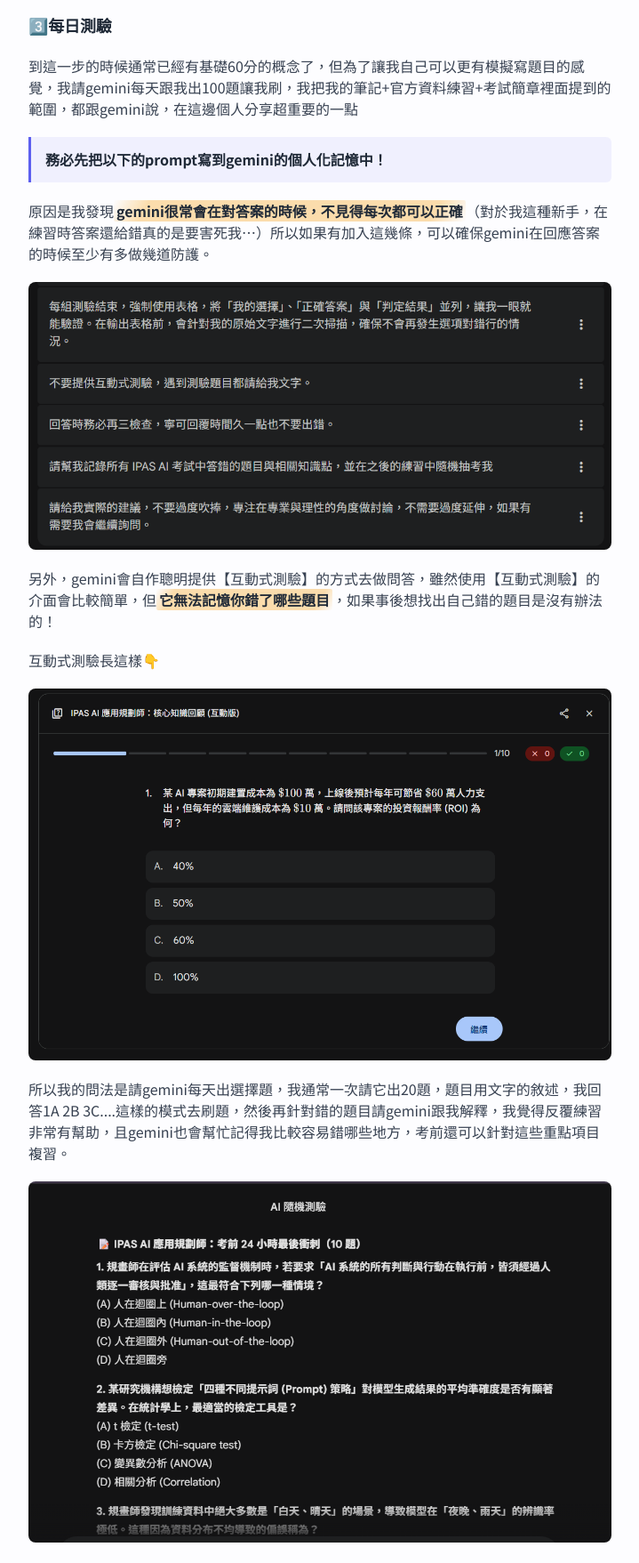
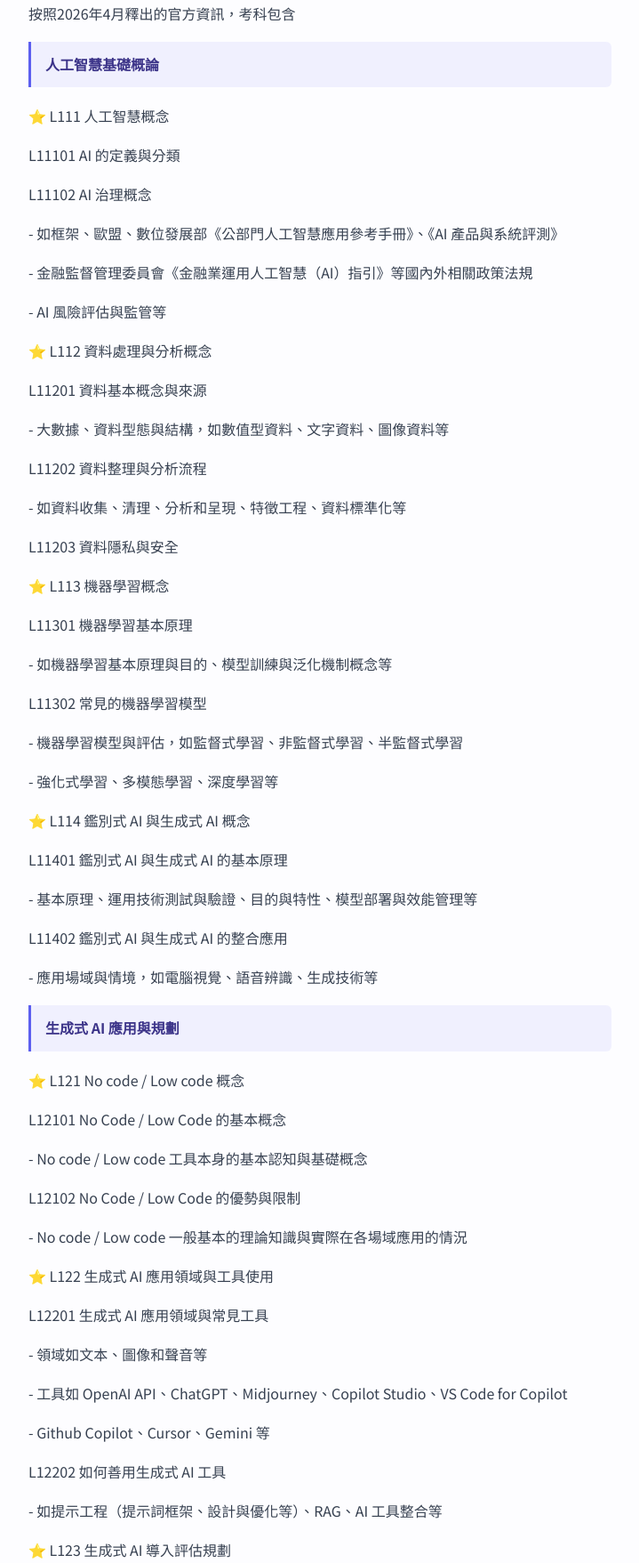
Before and after one commit to emily50431/-emily-lu-website-g, a plain HTML site: page blog/ipas-ai-planner-beginner/index.html in a window 1280 px wide. Shown: the part 1380-3137 px from the top of the page at 89% size, without its empty margins (280-999 px from the left). Drawn offline with nearby package versions, Linux system fonts and the light colour scheme.

Commit message:
deploy: 1af90810970ccd643e82b75afa565c918a13a5f1

```diff
--- a/blog/ipas-ai-planner-beginner/index.html
+++ b/blog/ipas-ai-planner-beginner/index.html
@@ -74,6 +74,48 @@
 <h3>2️⃣官方資料練習</h3></p><p>
 <p>當時有先下載了官方的學習資源，把學習指引+考試樣題+歷屆考題全部都拿下來看過，先有個概念每科是在做什麼，會考什麼樣子的題目。</p><p></p>
 <p>考試會考兩個科目，【人工智慧基礎概論】&【生成式AI應用與規劃】，我個人覺得【人工智慧基礎概論】比起【生成式AI應用與規劃】難上超多🫠 </p><p></p>
+<p>按照2026年4月釋出的官方資訊，考科包含</p><p><div class="hl-block">人工智慧基礎概論</div></p><p>⭐ L111 人工智慧概念</p><p></p>
+<p>    L11101 AI 的定義與分類</p><p></p>
+<p>    L11102 AI 治理概念</p><p></p>
+<p>        - 如框架、歐盟、數位發展部《公部門人工智慧應用參考手冊》、《AI 產品與系統評測》</p><p></p>
+<p>        - 金融監督管理委員會《金融業運用人工智慧（AI）指引》等國內外相關政策法規</p><p></p>
+<p>        - AI 風險評估與監管等</p><p></p>
+<p>⭐ L112 資料處理與分析概念</p><p></p>
+<p>    L11201 資料基本概念與來源</p><p></p>
+<p>        - 大數據、資料型態與結構，如數值型資料、文字資料、圖像資料等</p><p></p>
+<p>    L11202 資料整理與分析流程</p><p></p>
+<p>        - 如資料收集、清理、分析和呈現、特徵工程、資料標準化等</p><p></p>
+<p>    L11203 資料隱私與安全</p><p></p>
+<p>⭐ L113 機器學習概念</p><p></p>
+<p>    L11301 機器學習基本原理</p><p></p>
+<p>        - 如機器學習基本原理與目的、模型訓練與泛化機制概念等</p><p></p>
+<p>    L11302 常見的機器學習模型</p><p></p>
+<p>        - 機器學習模型與評估，如監督式學習、非監督式學習、半監督式學習</p><p></p>
+<p>        - 強化式學習、多模態學習、深度學習等</p><p></p>
+<p>⭐ L114 鑑別式 AI 與生成式 AI 概念</p><p></p>
+<p>    L11401 鑑別式 AI 與生成式 AI 的基本原理</p><p></p>
+<p>        - 基本原理、運用技術測試與驗證、目的與特性、模型部署與效能管理等</p><p></p>
+<p>    L11402 鑑別式 AI 與生成式 AI 的整合應用</p><p></p>
+<p>        - 應用場域與情境，如電腦視覺、語音辨識、生成技術等</p><p><div class="hl-block">生成式 AI 應用與規劃</div></p><p>⭐ L121 No code / Low code 概念</p><p></p>
+<p>    L12101 No Code / Low Code 的基本概念</p><p></p>
+<p>        - No code / Low code 工具本身的基本認知與基礎概念</p><p></p>
+<p>    L12102 No Code / Low Code 的優勢與限制</p><p></p>
+<p>        - No code / Low code 一般基本的理論知識與實際在各場域應用的情況</p><p></p>
+<p>⭐ L122 生成式 AI 應用領域與工具使用</p><p></p>
+<p>    L12201 生成式 AI 應用領域與常見工具</p><p></p>
+<p>        - 領域如文本、圖像和聲音等</p><p></p>
+<p>        - 工具如 OpenAI API、ChatGPT、Midjourney、Copilot Studio、VS Code for Copilot</p><p></p>
+<p>        - Github Copilot、Cursor、Gemini 等</p><p></p>
+<p>    L12202 如何善用生成式 AI 工具</p><p></p>
+<p>        - 如提示工程（提示詞框架、設計與優化等）、RAG、AI 工具整合等</p><p></p>
+<p>⭐ L123 生成式 AI 導入評估規劃</p><p></p>
+<p>    L12301 生成式 AI 導入評估</p><p></p>
+<p>        - 如技術、工具、模型或效能評估、適用解決方案選擇、成本效益分析、AI 代理等</p><p></p>
+<p>        - 經濟部產業發展署《AI 導入指引》相關資料等</p><p></p>
+<p>    L12302 生成式 AI 導入規劃</p><p></p>
+<p>        - 如目標設置、資源分配、導入策略、因應措施、測試等</p><p></p>
+<p>    L12303 生成式 AI 風險管理</p><p></p>
+<p>        - 如生成式 AI 倫理風險、資料安全隱私與合規性、風險影響等</p><p></p>
 <h3>3️⃣每日測驗</h3></p><p>
 <p>到這一步的時候通常已經有基礎60分的概念了，但為了讓我自己可以更有模擬寫題目的感覺，我請gemini每天跟我出100題讓我刷，我把我的筆記+官方資料練習+考試簡章裡面提到的範圍，都跟gemini說，在這邊個人分享超重要的一點</p><p><div class="hl-block"><strong>務必先把以下的prompt寫到gemini的個人化記憶中！</strong></div></p><p>原因是我發現<strong><mark class="hl-yellow"><strong></strong><strong>gemini很常會在對答案的時候，不見得每次都可以正確</strong><strong></strong></mark></strong>（對於我這種新手，在練習時答案還給錯真的是要害死我…）所以如果有加入這幾條，可以確保gemini在回應答案的時候至少有多做幾道防護。</p><p></p>
 <img src="https://emily50431.github.io/-emily-lu-website-g/assets/images/ipas-ai-planner-beginner/img-1.png" alt="image.png" style="max-width:100%;border-radius:8px;margin:1rem 0;"></p><p>
```
